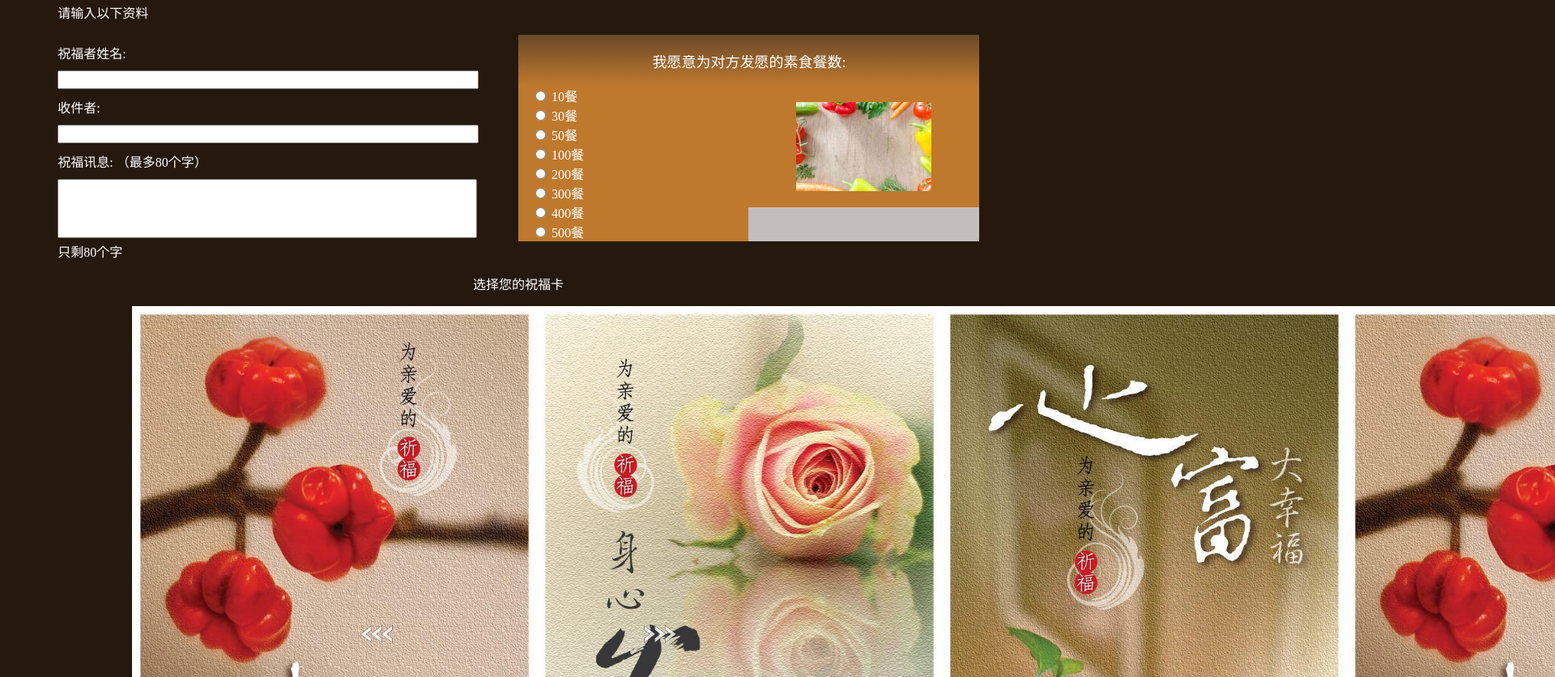
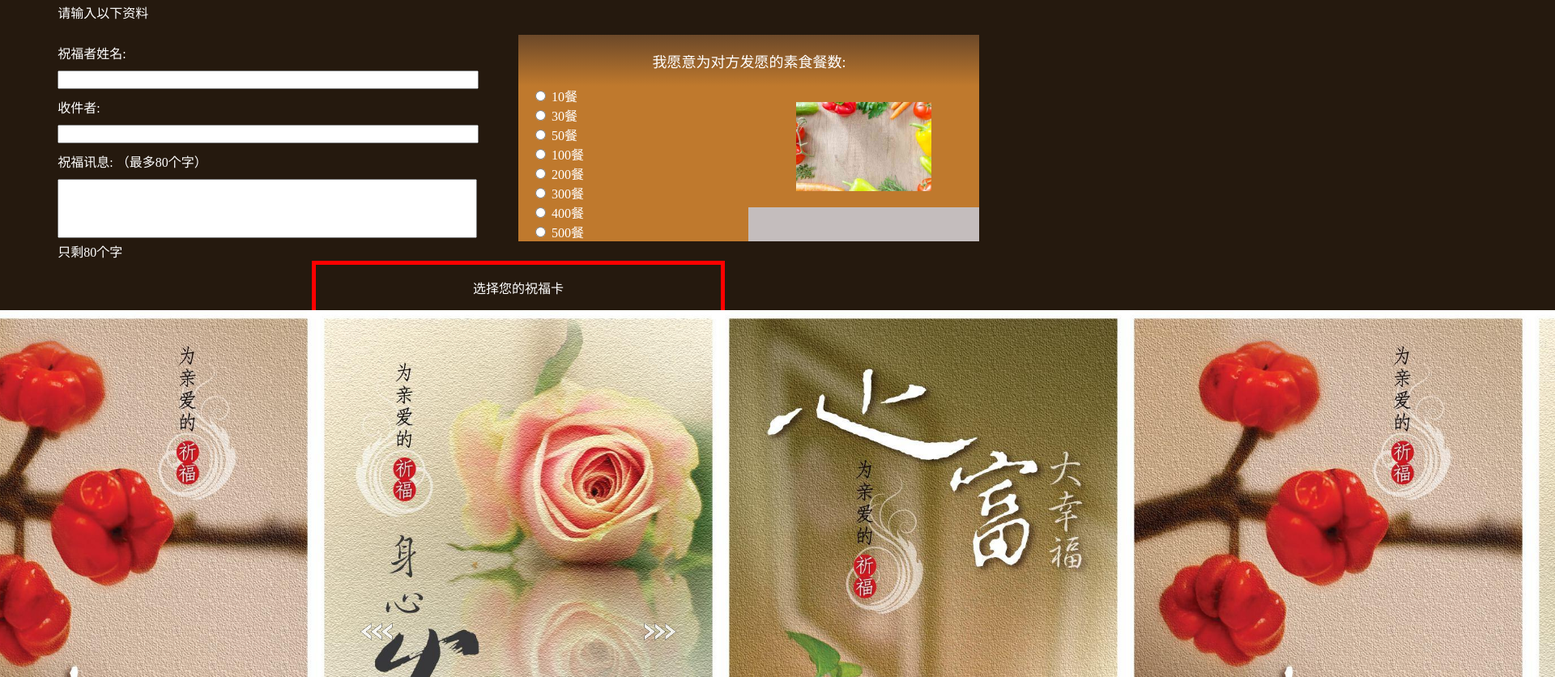
Before and after one commit to jjfoo8988/Veggie_Blessing_Card, a plain HTML site: page index.html in a window 1280 px wide. Shown: the part 835-1671 px from the top of the page at 81% size, 1920 px wide, since content can reach past the window. Drawn offline with nearby package versions, Linux system fonts and the light colour scheme.

Commit message:
New Commit

```diff
--- a/main.js
+++ b/main.js
@@ -20,7 +20,8 @@ const nextBtn = document.querySelector('#nextBtn');
 
 //Slide image counter
 var counter = 1;
-const size = 227;
+// const size = carouselImages[0].clientWidth;
+const size = 500;
 console.log("carouselImages size is " + size);
 carouselSlide.style.transform = 'translateX(' + (-size * counter) + 'px)';
 
--- a/style.css
+++ b/style.css
@@ -47,10 +47,11 @@ h2{
 }
 
 .carousal-container{
-    width:50%;
-    max-width:500px;
+    width:500px;
+    /* max-width:500px; */
     margin:auto;
     /* overflow: hidden; */
+    border: 5px solid red;
     text-align:center;
     position:relative;
 }
@@ -59,8 +60,6 @@ h2{
     display:flex;
     width: 100%;
     height: auto;
-    text-align:center;
-
 
 }
 
```
